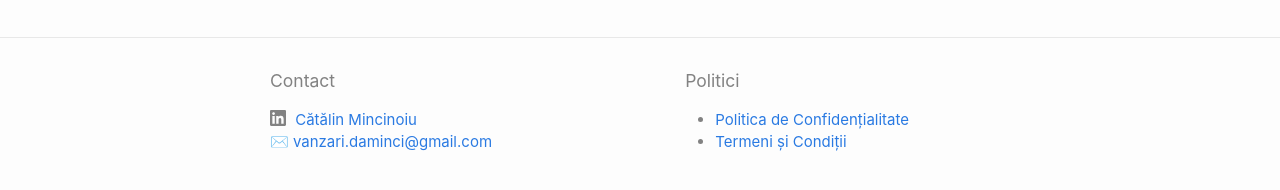
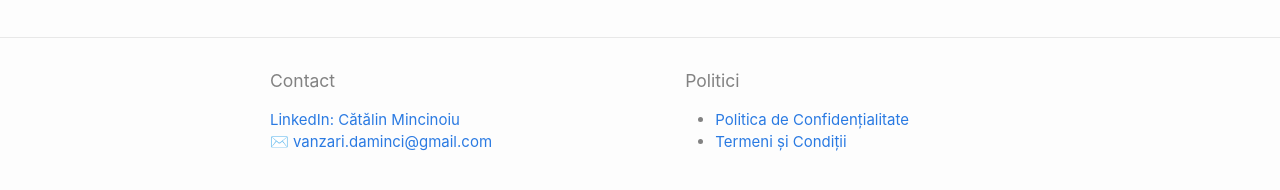
Before and after one commit to RipplyPear/floor-decor, a Jekyll site: the page built from index.markdown, in a window 1280 px wide and 900 px high, scrolled down 1539 px. Shown: the part 686-876 px from the top of the window. Built offline with Jekyll 4.4.1, drawn with Linux system fonts in a browser that asks for light colours.

Commit message:
refactor: remove unused Minima artifacts

```diff
--- a/_includes/footer.html
+++ b/_includes/footer.html
@@ -15,7 +15,16 @@
             {%- else -%}
               {{ site.title | escape }}
             {%- endif -%} -->
-            {%- include social.html -%}
+            {%- if site.linkedin_username -%}
+              <li>
+                <a
+                  href="https://www.linkedin.com/in/{{ site.linkedin_username | cgi_escape }}"
+                  rel="me"
+                >
+                  LinkedIn: {{ site.linkedin_show_name | default: site.title | escape }}
+                </a>
+              </li>
+            {%- endif -%}
             </li>
             {%- if site.email -%}
             <li>✉️ <a class="u-email" href="mailto:{{ site.email }}">{{ site.email }}</a></li>
--- a/_includes/icon-github.html
+++ /dev/null
@@ -1 +0,0 @@
-<a href="https://github.com/{{ include.username }}"><span class="icon icon--github">{% include icon-github.svg %}</span><span class="username">{{ include.username }}</span></a>
--- a/_includes/icon-twitter.html
+++ /dev/null
@@ -1 +0,0 @@
-<a href="https://twitter.com/{{ include.username }}"><span class="icon icon--twitter">{% include icon-twitter.svg %}</span><span class="username">{{ include.username }}</span></a>
--- a/_includes/social.html
+++ /dev/null
@@ -1,14 +0,0 @@
-<ul class="social-media-list">
-  {%- if site.dribbble_username -%}<li><a href="https://dribbble.com/{{ site.dribbble_username| cgi_escape | escape }}"><svg class="svg-icon"><use xlink:href="{{ '/assets/minima-social-icons.svg#dribbble' | relative_url }}"></use></svg> <span class="username">{{ site.dribbble_username| escape }}</span></a></li>{%- endif -%}
-  {%- if site.facebook_username -%}<li><a href="https://www.facebook.com/{{ site.facebook_username| cgi_escape | escape }}"><svg class="svg-icon"><use xlink:href="{{ '/assets/minima-social-icons.svg#facebook' | relative_url }}"></use></svg> <span class="username">{{ site.facebook_username| escape }}</span></a></li>{%- endif -%}
-  {%- if site.flickr_username -%}<li><a href="https://www.flickr.com/photos/{{ site.flickr_username| cgi_escape | escape }}"><svg class="svg-icon"><use xlink:href="{{ '/assets/minima-social-icons.svg#flickr' | relative_url }}"></use></svg> <span class="username">{{ site.flickr_username| escape }}</span></a></li>{%- endif -%}
-  {%- if site.github_username -%}<li><a href="https://github.com/{{ site.github_username| cgi_escape | escape }}"><svg class="svg-icon"><use xlink:href="{{ '/assets/minima-social-icons.svg#github' | relative_url }}"></use></svg> <span class="username">{{ site.github_username| escape }}</span></a></li>{%- endif -%}
-  {%- if site.instagram_username -%}<li><a href="https://instagram.com/{{ site.instagram_username| cgi_escape | escape }}"><svg class="svg-icon"><use xlink:href="{{ '/assets/minima-social-icons.svg#instagram' | relative_url }}"></use></svg> <span class="username">{{ site.instagram_username| escape }}</span></a></li>{%- endif -%}
-  {%- if site.linkedin_username -%}<li><a href="https://www.linkedin.com/in/{{ site.linkedin_username| cgi_escape | escape }}"><svg class="svg-icon"><use xlink:href="{{ '/assets/minima-social-icons.svg#linkedin' | relative_url }}"></use></svg> <span class="username">{{ site.linkedin_show_name| escape }}</span></a></li>{%- endif -%}
-  {%- if site.pinterest_username -%}<li><a href="https://www.pinterest.com/{{ site.pinterest_username| cgi_escape | escape }}"><svg class="svg-icon"><use xlink:href="{{ '/assets/minima-social-icons.svg#pinterest' | relative_url }}"></use></svg> <span class="username">{{ site.pinterest_username| escape }}</span></a></li>{%- endif -%}
-  {%- for mst in site.mastodon -%}{%- if mst.username and mst.instance -%}<li><a href="https://{{ mst.instance| cgi_escape | escape}}/@{{mst.username}}"><svg class="svg-icon"><use xlink:href="{{ '/assets/minima-social-icons.svg#mastodon' | relative_url }}"></use></svg> <span class="username">{{ mst.username|escape }}</span></a></li>{%- endif -%}{%- endfor -%}
-  {%- if site.twitter_username -%}<li><a href="https://www.twitter.com/{{ site.twitter_username| cgi_escape | escape }}"><svg class="svg-icon"><use xlink:href="{{ '/assets/minima-social-icons.svg#twitter' | relative_url }}"></use></svg> <span class="username">{{ site.twitter_username| escape }}</span></a></li>{%- endif -%}
-  {%- if site.youtube_username -%}<li><a href="https://youtube.com/{{ site.youtube_username| cgi_escape | escape }}"><svg class="svg-icon"><use xlink:href="{{ '/assets/minima-social-icons.svg#youtube' | relative_url }}"></use></svg> <span class="username">{{ site.youtube_username| escape }}</span></a></li>{%- endif -%}
-  {%- if site.googleplus_username -%}<li><a href="https://plus.google.com/{{ site.googleplus_username| escape }}"><svg class="svg-icon"><use xlink:href="{{ '/assets/minima-social-icons.svg#googleplus' | relative_url }}"></use></svg> <span class="username">{{ site.googleplus_username| escape }}</span></a></li>{%- endif -%}
-  {%- if site.rss -%}<li><a href="{{ 'feed.xml' | relative_url }}"><svg class="svg-icon"><use xlink:href="{{ '/assets/minima-social-icons.svg#rss' | relative_url }}"></use></svg> <span>{{ site.rss | escape }}</span></a></li>{%- endif -%}
-</ul>
```
Also changed, not shown: _layouts/post.html (deleted, +0 -27 lines), _includes/icon-github.svg (deleted), _includes/icon-twitter.svg (deleted), assets/minima-social-icons.svg (deleted).
